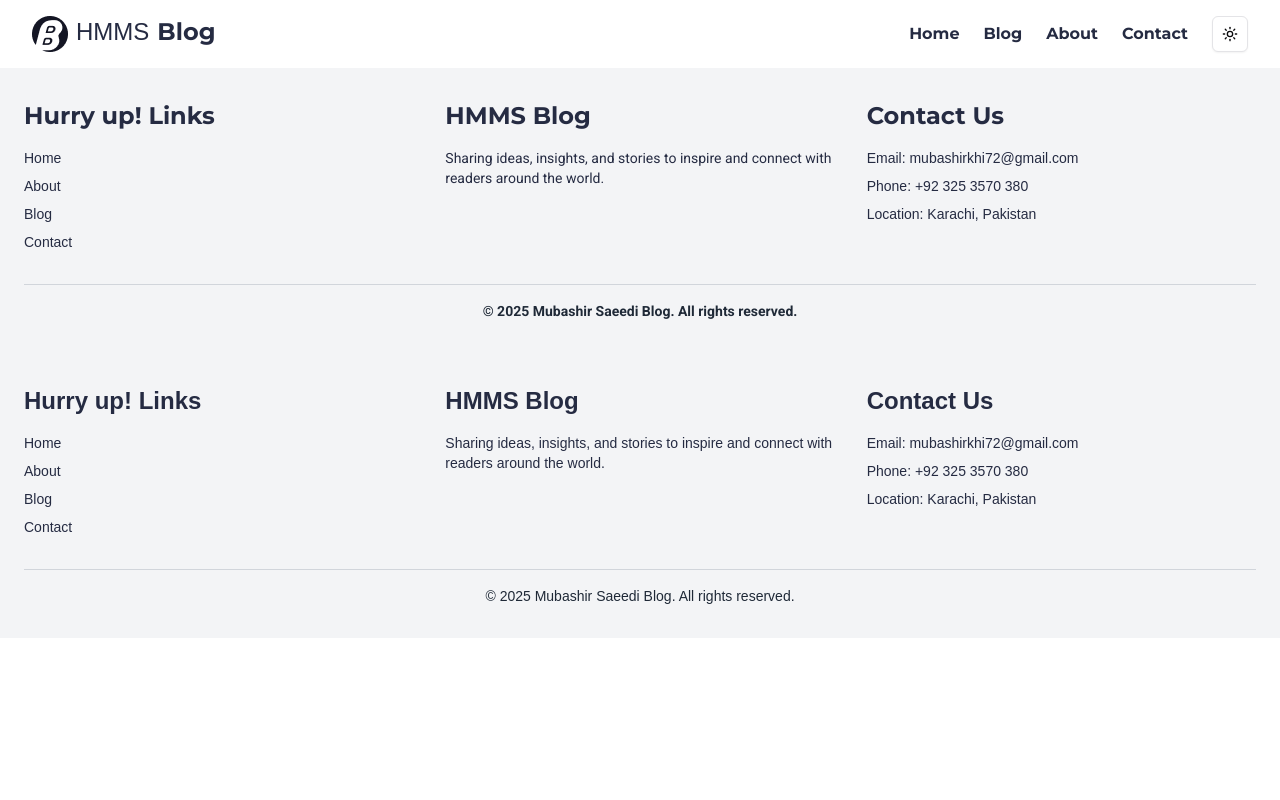
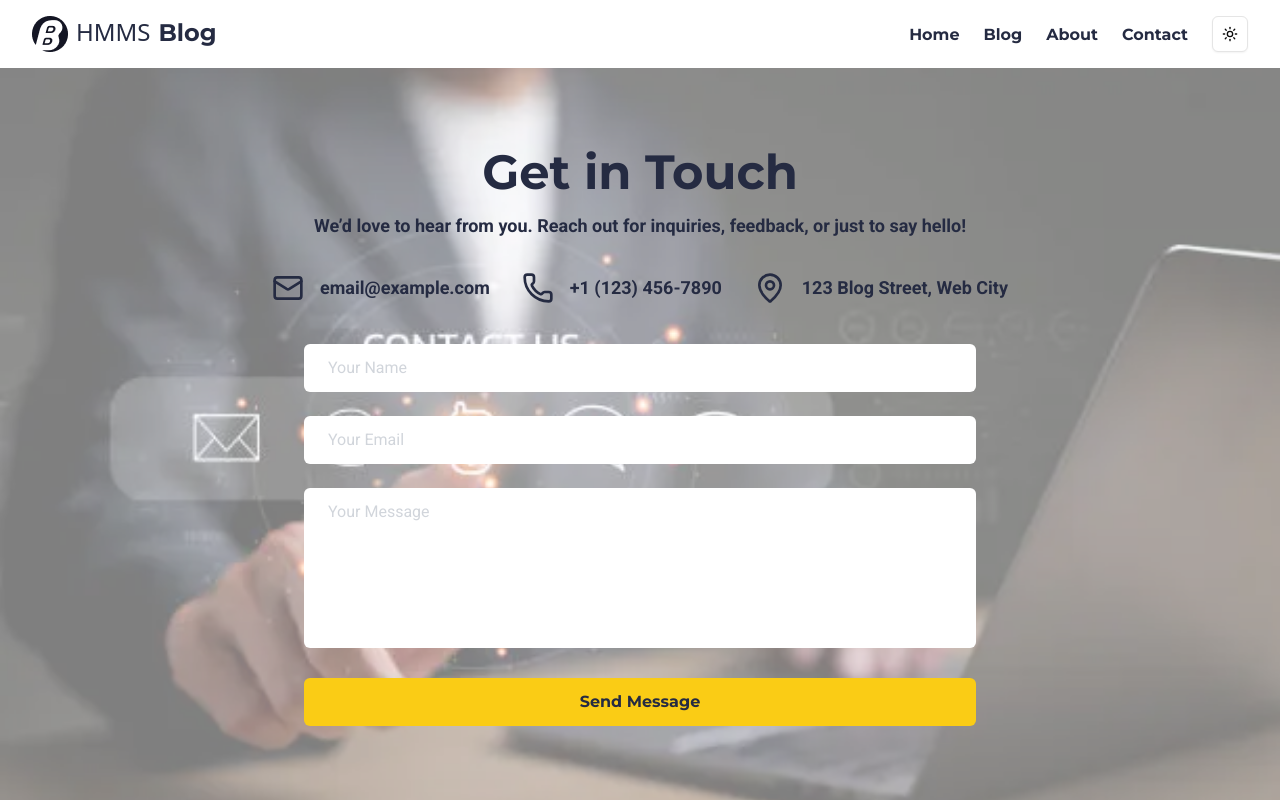
Before and after one commit to muhammadmubashir72/Dynamic-Blog-Website, a Next.js app: page /contact in a window 1280 px wide. Shown: the top 800 px of the page. Built offline with nearby package versions, Linux system fonts and the light colour scheme.

Commit message:
about and contact page

```diff
--- a/src/app/contact/page.tsx
+++ b/src/app/contact/page.tsx
@@ -1,83 +1,87 @@
-import Link from "next/link";
+"use client";
+
+import React from "react";
 import { Montserrat, Roboto } from "next/font/google";
+import { Mail, Phone, MapPin } from "lucide-react";
 
 // Import Google Fonts
 const montserrat = Montserrat({ subsets: ["latin"], weight: ["400", "700"] });
 const roboto = Roboto({ subsets: ["latin"], weight: ["400", "500"] });
 
-const Footer = () => {
+const Contact = () => {
   return (
-    <footer className="bg-gray-100 dark:bg-transparent text-gray-800 dark:text-gray-200 py-8 px-6 dark:border-t-[1px] dark:border-gray-900">
-      <div className="container mx-auto grid grid-cols-1 md:grid-cols-3 gap-8">
-        {/* Quick Links */}
-        <div>
-          <h3
-            className={`text-2xl font-semibold mb-4 text-[#252B42] ${montserrat.className}`}
+    <div
+      className="relative bg-cover bg-center bg-no-repeat py-20 text-white"
+      style={{
+        position: "relative",
+      }}
     >
-            Hurry up! Links
-          </h3>
-          <ul className="space-y-2 text-sm">
-            <li>
-              <Link href="/" className="hover:underline text-[#252B42]">
-                Home
-              </Link>
-            </li>
-            <li>
-              <Link href="/about" className="hover:underline text-[#252B42]">
-                About
-              </Link>
-            </li>
-            <li>
-              <Link href="/blogsAll" className="hover:underline text-[#252B42]">
-                Blog
-              </Link>
-            </li>
-            <li>
-              <Link href="/contact" className="hover:underline text-[#252B42]">
-                Contact
-              </Link>
-            </li>
-          </ul>
-        </div>
+      {/* Background Image with Reduced Opacity using ::before */}
+      <div
+        className="absolute inset-0 bg-cover bg-center"
+        style={{
+          backgroundImage: "url('/images/contact.webp')",
+          opacity: 0.5, // Adjust the opacity here to make the background image less prominent
+        }}
+      ></div>
 
-        {/* Branding Section */}
-        <div>
+      {/* Content */}
+      <div className="relative z-10 mx-auto max-w-5xl text-center px-6">
         <h2
-            className={`text-2xl font-bold text-[#252B42] ${montserrat.className}`}
+          className={`text-5xl font-bold mb-4 ${montserrat.className} text-[#252B42]`}
         >
-            HMMS Blog
+          Get in Touch
         </h2>
         <p
-            className={`mt-4 text-sm text-[#252B42] ${roboto.className}`}
+          className={`text-lg mb-8 font-bold text-[#252B42] ${roboto.className}`}
         >
-            Sharing ideas, insights, and stories to inspire and connect with
-            readers around the world.
+          We’d love to hear from you. Reach out for inquiries, feedback, or just to say hello!
         </p>
-        </div>
 
         {/* Contact Info */}
-        <div>
-          <h3
-            className={`text-2xl font-semibold mb-4 text-[#252B42] ${montserrat.className}`}
-          >
-            Contact Us
-          </h3>
-          <ul className="space-y-2 text-sm text-[#252B42]">
-            <li>Email: mubashirkhi72@gmail.com</li>
-            <li>Phone: +92 325 3570 380</li>
-            <li>Location: Karachi, Pakistan</li>
-          </ul>
+        <div className="flex flex-col md:flex-row justify-center gap-8 mb-10">
+          <div className="flex items-center gap-4">
+            <Mail className="w-8 h-8 text-[#252B42]" />
+            <span className={`${roboto.className} text-[#252B42] font-bold text-lg`}>email@example.com</span>
+          </div>
+          <div className="flex items-center gap-4">
+            <Phone className="w-8 h-8 text-[#252B42]" />
+            <span className={`${roboto.className} text-[#252B42] font-bold text-lg`}>+1 (123) 456-7890</span>
+          </div>
+          <div className="flex items-center gap-4">
+            <MapPin className="w-8 h-8 text-[#252B42]" />
+            <span className={`${roboto.className} text-[#252B42] font-bold text-lg`}>
+              123 Blog Street, Web City
+            </span>
           </div>
         </div>
 
-      {/* Footer Bottom */}
-      <div
-        className={`mt-8 text-center font-bold border-t border-gray-300 dark:border-gray-700 pt-4 text-sm ${roboto.className}`}
+        {/* Contact Form */}
+        <form className="space-y-6 max-w-2xl mx-auto text-[#252B42]">
+          <input
+            type="text"
+            placeholder="Your Name"
+            className={`w-full px-6 py-3 rounded-md text-[#252B42] placeholder-gray-300 focus:outline-none focus:ring-2 focus:ring-yellow-400 ${roboto.className}`}
+          />
+          <input
+            type="email"
+            placeholder="Your Email"
+            className={`w-full px-6 py-3 rounded-md text-[#252B42] placeholder-gray-300 focus:outline-none focus:ring-2 focus:ring-yellow-400 ${roboto.className}`}
+          />
+          <textarea
+            placeholder="Your Message"
+            className={`w-full px-6 py-3 rounded-md text-[#252B42] placeholder-gray-300 focus:outline-none focus:ring-2 focus:ring-yellow-400 h-40 resize-none ${roboto.className}`}
+          ></textarea>
+          <button
+            type="submit"
+            className={`w-full py-3 rounded-md bg-yellow-400 text-[#252B42] font-bold hover:bg-yellow-500 transition duration-300 ${montserrat.className}`}
           >
-        <p>© 2025 Mubashir Saeedi Blog. All rights reserved.</p>
+            Send Message
+          </button>
+        </form>
       </div>
-    </footer>
+    </div>
   );
 };
 
-export default Footer;
+export default Contact;
--- a/src/app/globals.css
+++ b/src/app/globals.css
@@ -1,67 +1,54 @@
 @tailwind base;
 @tailwind components;
 @tailwind utilities;
-
-body {
-  font-family: Arial, Helvetica, sans-serif;
-}
-
-@layer utilities {
-  .text-balance {
-    text-wrap: balance;
-  }
-}
-
-
 @layer base {
   :root {
     --background: 0 0% 100%;
-    --foreground: 240 10% 3.9%;
+    --foreground: 0 0% 3.9%;
     --card: 0 0% 100%;
-    --card-foreground: 240 10% 3.9%;
+    --card-foreground: 0 0% 3.9%;
     --popover: 0 0% 100%;
-    --popover-foreground: 240 10% 3.9%;
-    --primary: 346.8 77.2% 49.8%;
-    --primary-foreground: 355.7 100% 97.3%;
-    --secondary: 240 4.8% 95.9%;
-    --secondary-foreground: 240 5.9% 10%;
-    --muted: 240 4.8% 95.9%;
-    --muted-foreground: 240 3.8% 46.1%;
-    --accent: 240 4.8% 95.9%;
-    --accent-foreground: 240 5.9% 10%;
+    --popover-foreground: 0 0% 3.9%;
+    --primary: 0 0% 9%;
+    --primary-foreground: 0 0% 98%;
+    --secondary: 0 0% 96.1%;
+    --secondary-foreground: 0 0% 9%;
+    --muted: 0 0% 96.1%;
+    --muted-foreground: 0 0% 45.1%;
+    --accent: 0 0% 96.1%;
+    --accent-foreground: 0 0% 9%;
     --destructive: 0 84.2% 60.2%;
     --destructive-foreground: 0 0% 98%;
-    --border: 240 5.9% 90%;
-    --input: 240 5.9% 90%;
-    --ring: 346.8 77.2% 49.8%;
-    --radius: 0.5rem;
+    --border: 0 0% 89.8%;
+    --input: 0 0% 89.8%;
+    --ring: 0 0% 3.9%;
     --chart-1: 12 76% 61%;
     --chart-2: 173 58% 39%;
     --chart-3: 197 37% 24%;
     --chart-4: 43 74% 66%;
     --chart-5: 27 87% 67%;
+    --radius: 0.5rem;
   }
-
   .dark {
-    --background: 20 14.3% 4.1%;
-    --foreground: 0 0% 95%;
-    --card: 24 9.8% 10%;
-    --card-foreground: 0 0% 95%;
-    --popover: 0 0% 9%;
-    --popover-foreground: 0 0% 95%;
-    --primary: 346.8 77.2% 49.8%;
-    --primary-foreground: 355.7 100% 97.3%;
-    --secondary: 240 3.7% 15.9%;
+    --background: 0 0% 3.9%;
+    --foreground: 0 0% 98%;
+    --card: 0 0% 3.9%;
+    --card-foreground: 0 0% 98%;
+    --popover: 0 0% 3.9%;
+    --popover-foreground: 0 0% 98%;
+    --primary: 0 0% 98%;
+    --primary-foreground: 0 0% 9%;
+    --secondary: 0 0% 14.9%;
     --secondary-foreground: 0 0% 98%;
-    --muted: 0 0% 15%;
-    --muted-foreground: 240 5% 64.9%;
-    --accent: 12 6.5% 15.1%;
+    --muted: 0 0% 14.9%;
+    --muted-foreground: 0 0% 63.9%;
+    --accent: 0 0% 14.9%;
     --accent-foreground: 0 0% 98%;
     --destructive: 0 62.8% 30.6%;
-    --destructive-foreground: 0 85.7% 97.3%;
-    --border: 240 3.7% 15.9%;
-    --input: 240 3.7% 15.9%;
-    --ring: 346.8 77.2% 49.8%;
+    --destructive-foreground: 0 0% 98%;
+    --border: 0 0% 14.9%;
+    --input: 0 0% 14.9%;
+    --ring: 0 0% 83.1%;
     --chart-1: 220 70% 50%;
     --chart-2: 160 60% 45%;
     --chart-3: 30 80% 55%;
@@ -69,7 +56,6 @@ body {
     --chart-5: 340 75% 55%;
   }
 }
-
 @layer base {
   * {
     @apply border-border;
@@ -78,6 +64,27 @@ body {
     @apply bg-background text-foreground;
   }
 }
-.btn{
-  @apply flex justify-center items-center bg-gradient-to-r from-purple-400 to-lime-400 hover:from-green-900 hover:to-yellow-900 text-white px-4 py-3 rounded-[20px]
+
+/* Global Scrollbar Style */
+::-webkit-scrollbar {
+  width: 8px; /* Adjust the width */
+  border-radius: 10px; /* Rounded corners */
 }
+
+::-webkit-scrollbar-thumb {
+  background-color: rgba(0, 0, 0, 0.4); /* Scrollbar thumb color */
+  border-radius: 20px; /* Rounded corners */
+}
+
+::-webkit-scrollbar-track {
+  background-color: rgba(0, 0, 0, 0.1); /* Scrollbar track color */
+  border-radius: 20px; /* Rounded corners */
+}
+
+*{
+  caret-color: transparent;
+}
+
+input{
+  caret-color: gray;
+}
--- a/src/app/home/page.tsx
+++ b/src/app/home/page.tsx
@@ -57,7 +57,7 @@ export default async function Home() {
         {/* Button */}
         <div className="mt-8 text-center">
           <Link
-            href="#latest-posts"
+            href="/blogsAll"
             className="bg-sky-600  text-white px-8 py-4 rounded-lg hover:bg-blue-600 transition duration-300"
           >
             Explore Latest Posts
--- a/src/app/theme/themeButton.tsx
+++ b/src/app/theme/themeButton.tsx
@@ -1,7 +1,7 @@
 "use client"
 
 import * as React from "react"
-import { Moon, Sun } from "lucide-react"
+import { Moon, MoonIcon, Sun } from "lucide-react"
 import { useTheme } from "next-themes"
 
 import { Button } from "@/components/ui/button"
```
Also changed, not shown: src/app/theme/themeProvider.tsx (line endings or trailing spaces). Lines whose indentation alone changed are shown as unchanged.
